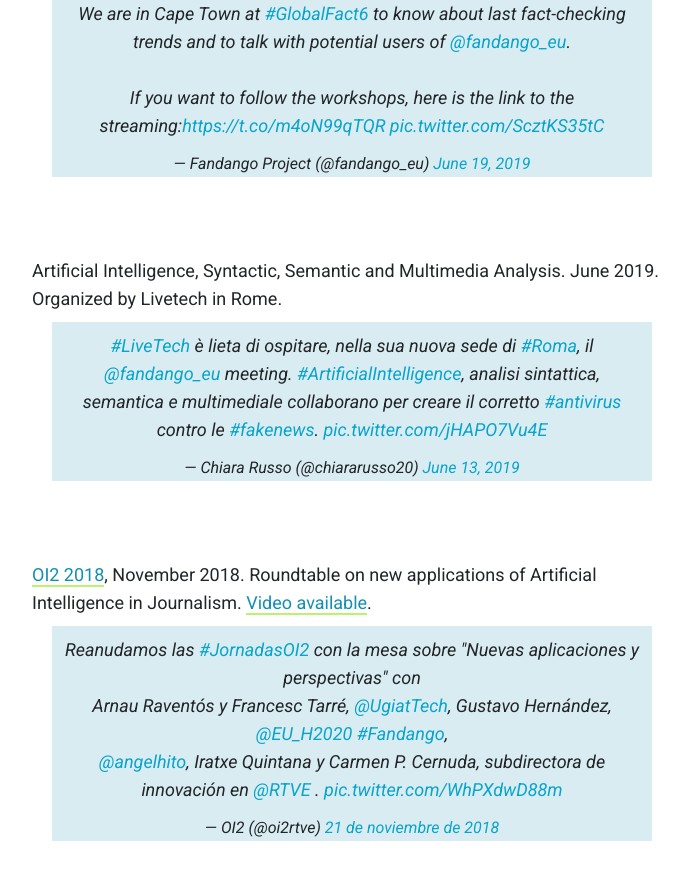
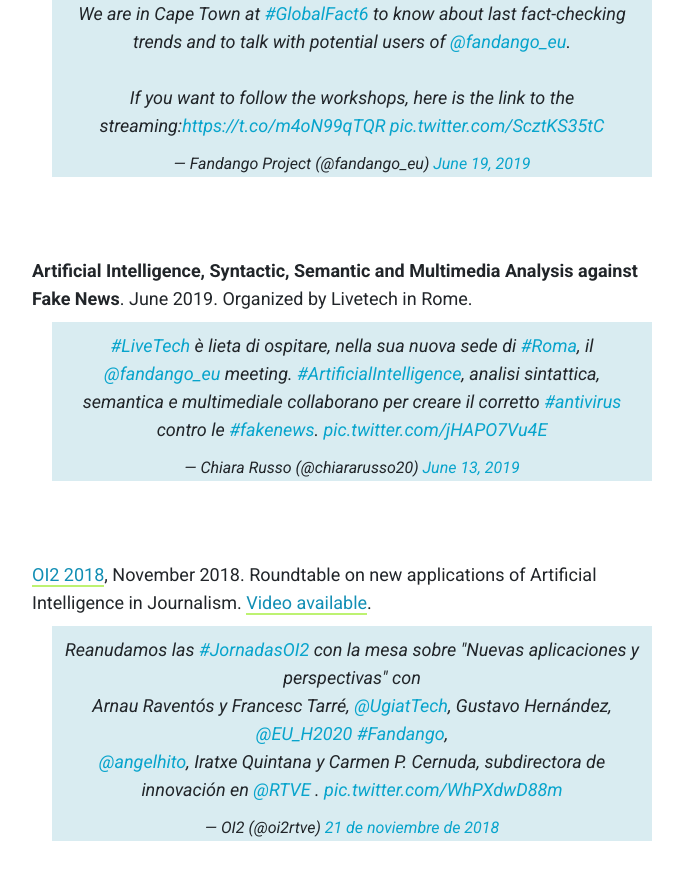
Before and after one commit to fandangOrg/fandango-web, a Jekyll site: the page built from achievements/public-events.md, in a window 1280 px wide and 900 px high, scrolled down 1143 px. Shown: the top 880 px of the window, without its empty margins (288-977 px from the left). Built offline with Jekyll 4.4.1, drawn with Linux system fonts in a browser that asks for light colours; comment, search, counter and statistics services are not loaded.

Commit message:
Updated Public Events

```diff
--- a/achievements/public-events.md
+++ b/achievements/public-events.md
@@ -30,7 +30,7 @@ navigation_parent: Achievements
 
 <p>&nbsp;</p>
 
- Artificial Intelligence, Syntactic, Semantic and Multimedia Analysis. June 2019. Organized by Livetech in Rome.
+**Artificial Intelligence, Syntactic, Semantic and Multimedia Analysis against Fake News**. June 2019. Organized by Livetech in Rome.
 
 <center>
 <blockquote class="twitter-tweet"><p lang="it" dir="ltr"><a href="https://twitter.com/hashtag/LiveTech?src=hash&amp;ref_src=twsrc%5Etfw">#LiveTech</a> è lieta di ospitare, nella sua nuova sede di <a href="https://twitter.com/hashtag/Roma?src=hash&amp;ref_src=twsrc%5Etfw">#Roma</a>, il <a href="https://twitter.com/fandango_eu?ref_src=twsrc%5Etfw">@fandango_eu</a> meeting. <a href="https://twitter.com/hashtag/ArtificialIntelligence?src=hash&amp;ref_src=twsrc%5Etfw">#ArtificialIntelligence</a>, analisi sintattica, semantica e multimediale collaborano per creare il corretto <a href="https://twitter.com/hashtag/antivirus?src=hash&amp;ref_src=twsrc%5Etfw">#antivirus</a> contro le <a href="https://twitter.com/hashtag/fakenews?src=hash&amp;ref_src=twsrc%5Etfw">#fakenews</a>. <a href="https://t.co/jHAPO7Vu4E">pic.twitter.com/jHAPO7Vu4E</a></p>&mdash; Chiara Russo (@chiararusso20) <a href="https://twitter.com/chiararusso20/status/1139189646720733184?ref_src=twsrc%5Etfw">June 13, 2019</a></blockquote> <script async src="https://platform.twitter.com/widgets.js" charset="utf-8"></script>
```
